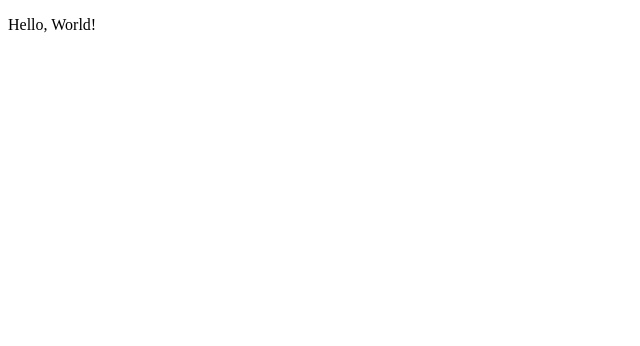
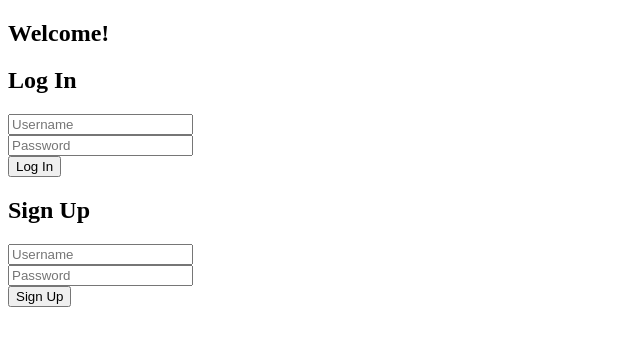
Before and after one commit to AlexChief753/CSET-115-Final-Project, a plain HTML site: page index.html in a window 1280 px wide. Shown: the whole page, without its empty margins (0-640 px from the left). Drawn offline with Linux system fonts and the light colour scheme.

Commit message:
created basic html elements

```diff
--- a/index.css
+++ b/index.css
@@ -0,0 +1,12 @@
+* {
+    box-sizing: border-box;
+}
+#header-section {}
+#top-header
+#login {}
+.header {}
+.text-input {
+    display: block;
+}
+.btn {}
+#signup {}
--- a/index.html
+++ b/index.html
@@ -1,5 +1,6 @@
 <!DOCTYPE html>
 <html lang="en">
+
 <head>
     <meta charset="UTF-8">
     <meta http-equiv="X-UA-Compatible" content="IE=edge">
@@ -7,10 +8,26 @@
     <title>Final Project</title>
     <link rel="stylesheet" href="index.css">
 </head>
+
 <body>
-    <p>Hello, World!</p>
+    <section id="header-section">
+        <h1 id="top-header" class="header">Welcome!</h1>
+    </section>
+    <section id="login">
+        <h2 class="header">Log In</h2>
+        <input class="text-input" type="text" name="" id="" placeholder="Username">
+        <input class="text-input" type="text" name="" id="" placeholder="Password">
+        <button class="btn">Log In</button>
+    </section>
+    <section id="signup">
+        <h2 class="header">Sign Up</h2>
+        <input class="text-input" type="text" name="" id="" placeholder="Username">
+        <input class="text-input" type="text" name="" id="" placeholder="Password">
+        <button class="btn">Sign Up</button>
+    </section>
 
 
     <script src="index.js"></script>
 </body>
+
 </html>
```
